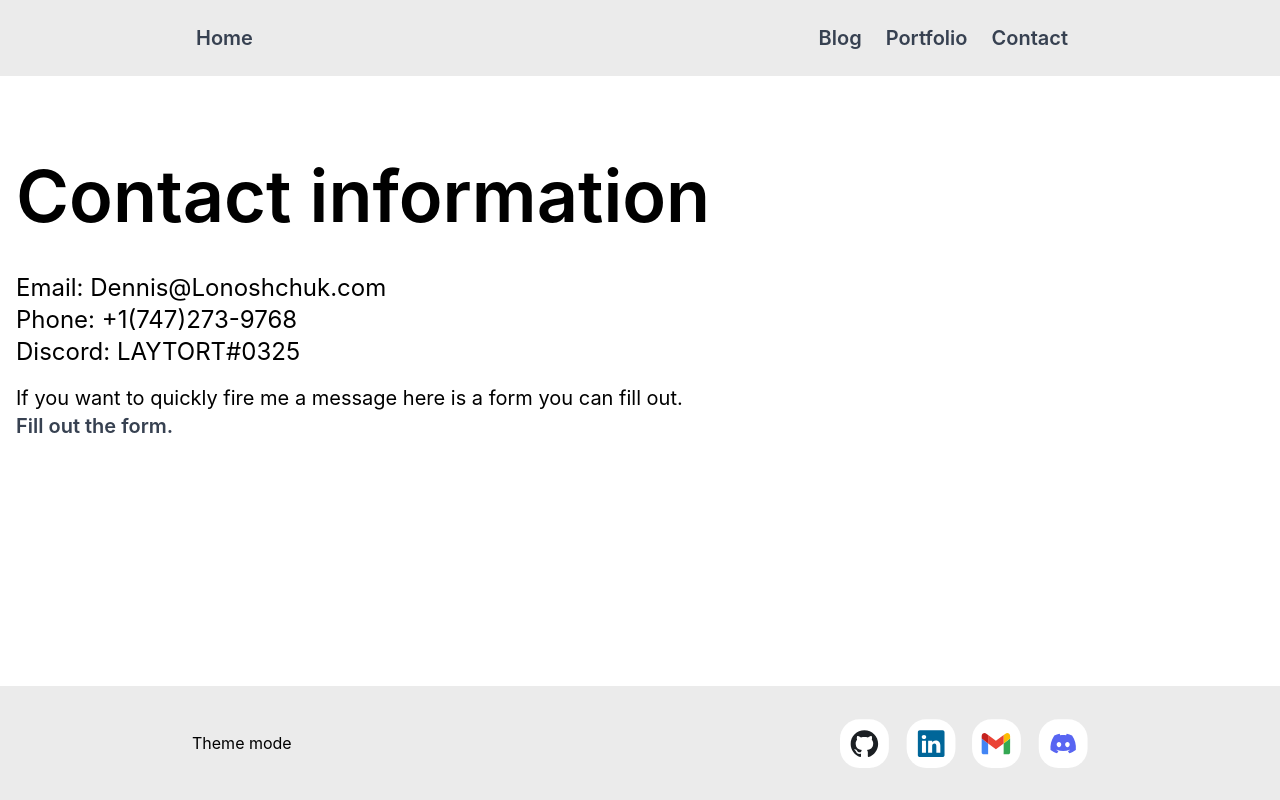
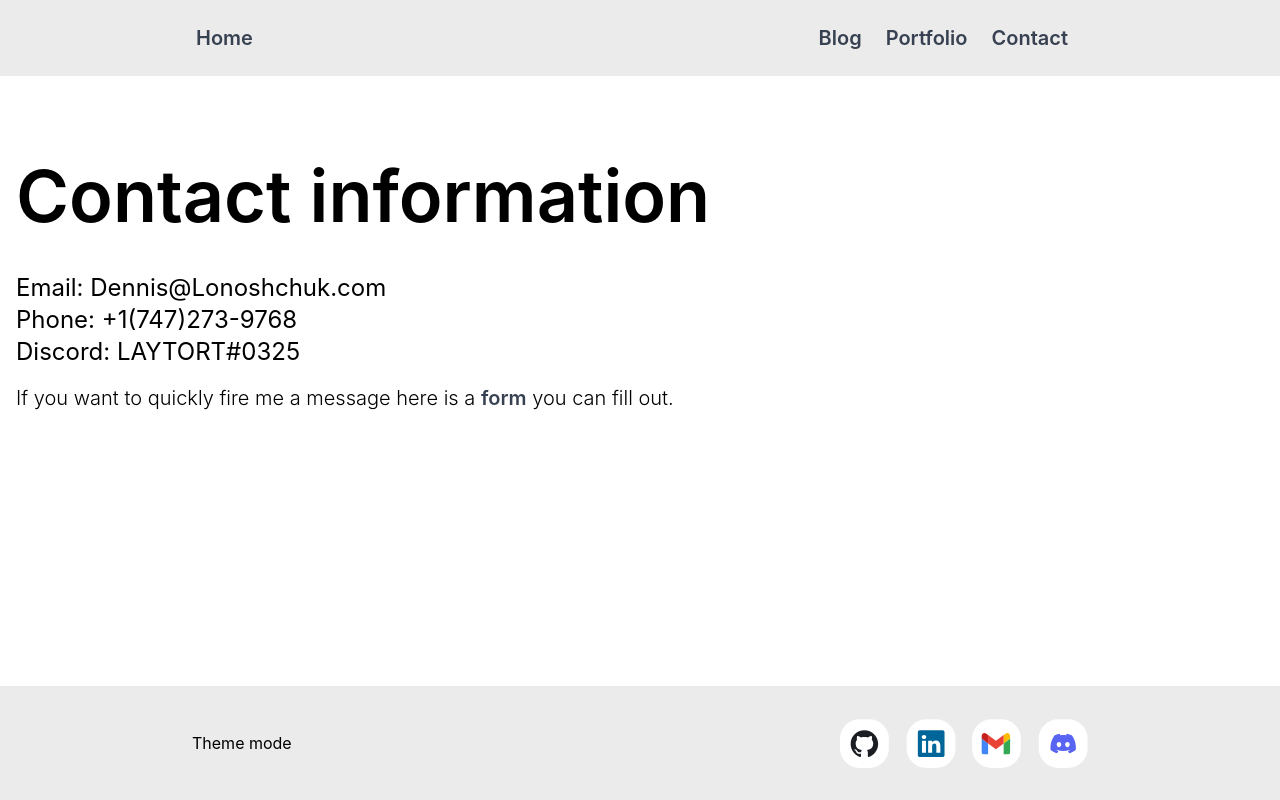
Before and after one commit to laycookie/Portfolio, a Next.js app: page /contact in a window 1280 px wide. Built offline with nearby package versions, Linux system fonts and the light colour scheme.

Commit message:
Form link integrated
Form link is integrated in the text

```diff
--- a/src/app/contact/page.tsx
+++ b/src/app/contact/page.tsx
@@ -29,21 +29,21 @@ export default function page({}: Props) {
           <h2>Discord: LAYTORT#0325</h2>
         </div>
         <h3
-          className="sm:text-lg md:text-xl
+          className="sm:text-lg md:text-xl font-light
         mt-1 sm:mt-2 md:mt-4"
         >
-          If you want to quickly fire me a message here is a form you can fill
-          out.
-        </h3>
-        <Link
-          href="/contact"
-          className="font-semibold sm:text-lg md:text-xl
+          If you want to quickly fire me a message here is a{" "}
+          <Link
+            href="/contact"
+            className="font-semibold
           dark:text-gray-300 dark:hover:text-white
           text-gray-700 hover:text-black
           transition-all ease-in-out duration-200"
-        >
-          Fill out the form.
-        </Link>
+          >
+            form
+          </Link>{" "}
+          you can fill out.
+        </h3>
       </main>
       <Footer />
     </>
```
